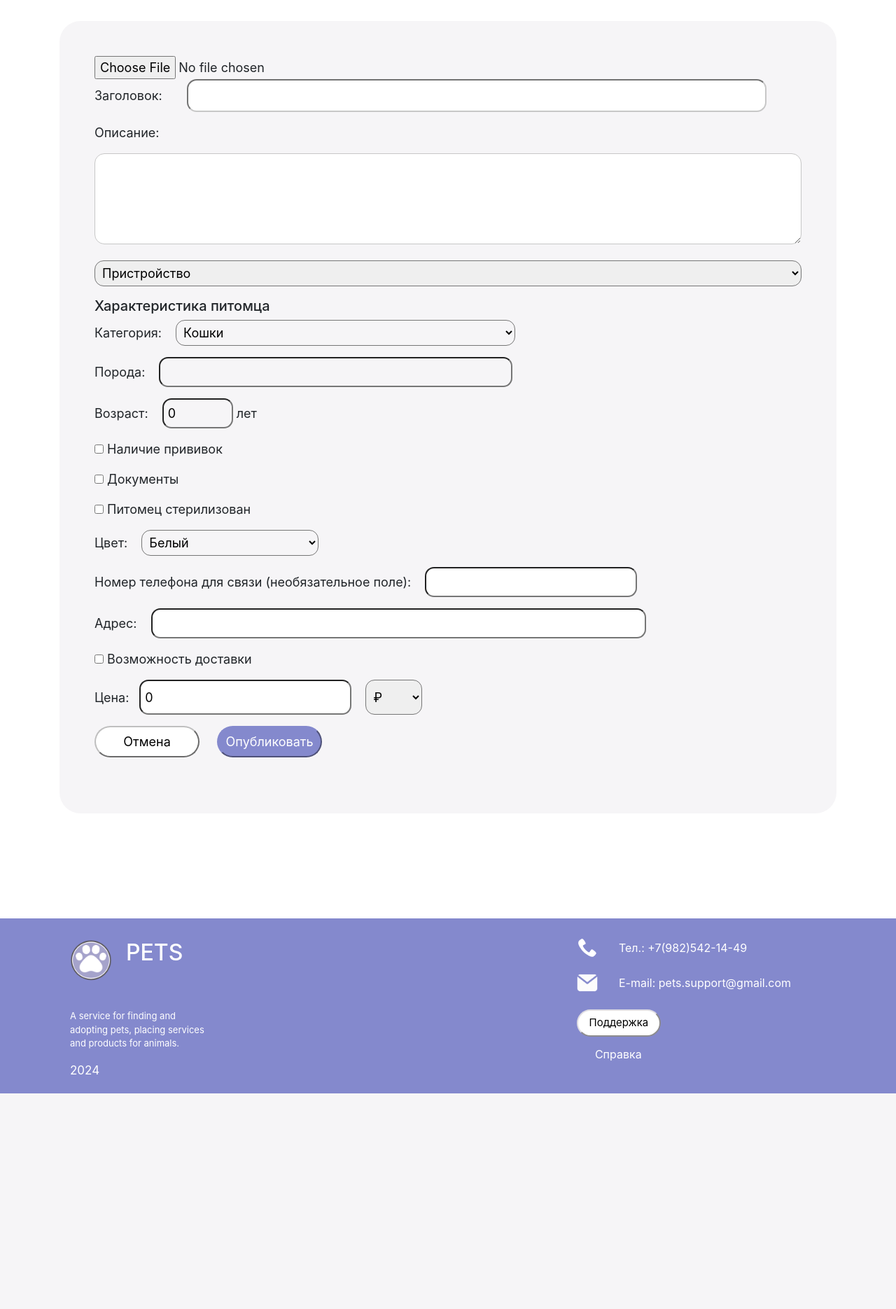
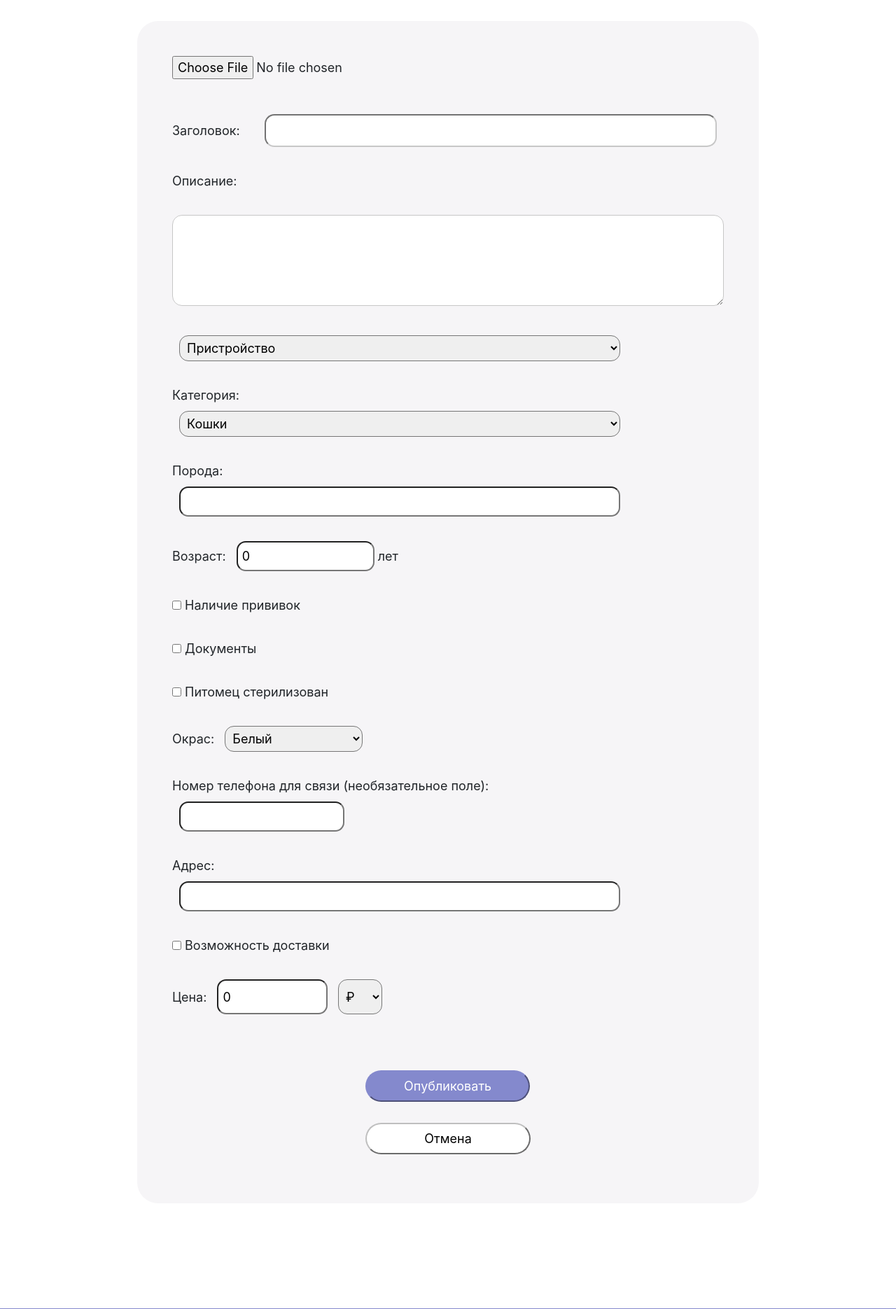
Before and after one commit to alisa9969/PETS, a Flask app: page /add_post in a window 1280 px wide. Shown: the part 70-1940 px from the top of the page at 70% size. Before the commit the page ends 1632 px from the top, so only its background shows below. Run offline with Flask 3, Linux system fonts and the light colour scheme; a user stored in the database is signed in; some libraries are stand-ins or nearby versions.

Commit message:
добавление объявления  и отправка данных в бд, соединение таблицы pet и post

```diff
--- a/category.json
+++ b/category.json
@@ -1 +1 @@
-{"cats": {"types": ["к", "wefwef", "d", "k", "d", "dd", "dd", "dd", "dd", "dsf"], "name": "Кошки"}, "dogs": {"types": ["sdd", "wd"], "name": "Собаки"}, "waterfowl": {"types": [], "name": "Аквариумные"}, "reptiles": {"types": [], "name": "Рептилии"}, "insects": {"types": [], "name": "Насекомые"}, "birds": {"types": [], "name": "Птицы"}, "rodents": {"types": [], "name": "Грызуны"}, "farm": {"types": [], "name": "Ферма"}, "exotic": {"types": [], "name": "Экзотические животные"}, "arachnids": {"types": [], "name": "Паукообразные"}, "shellfish": {"types": [], "name": "Моллюски"}}
+{"cats": {"types": ["f", "v", "f", "f", "s", "j", "r", "we", "в", "d", "s", "w", "g", "d", "f", "d", "s"], "name": "Кошки"}, "dogs": {"types": [], "name": "Собаки"}, "waterfowl": {"types": [], "name": "Аквариумные"}, "reptiles": {"types": [], "name": "Рептилии"}, "insects": {"types": [], "name": "Насекомые"}, "birds": {"types": [], "name": "Птицы"}, "rodents": {"types": [], "name": "Грызуны"}, "farm": {"types": [], "name": "Ферма"}, "exotic": {"types": [], "name": "Экзотические животные"}, "arachnids": {"types": [], "name": "Паукообразные"}, "shellfish": {"types": [], "name": "Моллюски"}}
--- a/data/__all_models.py
+++ b/data/__all_models.py
@@ -1,4 +1,3 @@
 from . import post
 from . import users
 from . import favorite
-from . import pet
--- a/forms/pets.py
+++ /dev/null
@@ -1,22 +0,0 @@
-from flask_wtf import FlaskForm
-from wtforms import IntegerField, SelectField, BooleanField, StringField
-from wtforms.validators import DataRequired
-
-
-class PetForm(FlaskForm):
-    breed = StringField('Порода', validators=[DataRequired()])
-    color = SelectField('Цвет',
-                        choices=[(0, "Белый"), (1, "Черный"), (2, "Серый"),
-                                 (3, "Рыжий"), (4, "Золотистый"), (5, "Зеленый"),
-                                 (6, "Синий"), (7, "Розовый"), (8, "Коричневый"), (9, "Фиолетовый"), (10, "Красный"),
-                                 (11, "Бежевый"), (12, "Разноцветный")], default=0)
-    age = IntegerField('Возраст', default=0)
-    documents = BooleanField('Документы')
-    vaccin = BooleanField('Прививки')
-    steril = BooleanField('Стерилизация')
-    category = SelectField('Категория',
-                           choices=[('cats', "Кошки"), ('dogs', "Собаки"), ('waterfowl', "Аквариумные"),
-                                    ('rodents', "Грызуны"), ('reptiles', "Рептилии"),
-                                    ('insects', "Насекомые"), ('arachnids', "Паукообразные"),
-                                    ('exotic', "Экзотические животные"),
-                                    ('shellfish', "Моллюски"), ('birds', "Птицы"), ('farm', "Ферма")], default=0)
--- a/forms/posts.py
+++ b/forms/posts.py
@@ -6,15 +6,32 @@ from wtforms.validators import DataRequired
 class PostForm(FlaskForm):
     price = IntegerField('Цена', default=0)
     phone = StringField('Номер телефона')
-    photo = FileField('photo')
+    photo = FileField('photo', default="")
     currency = SelectField('Валюта',
-                           choices=[(0, "₽"), (1, "$"), (2, "€"), (3, "₾"), (4, "₴"), (5, "₸"), (6, "Br"), (7, "₼"), ],
-                           default=0)
+                           choices=["₽", "$", "€", "₾", "₴", "₸", "Br", "₼"],
+                           default="₽")
     title = StringField('Заголовок', validators=[DataRequired()])
     content = TextAreaField("Описание", validators=[DataRequired()])
     address = StringField('Адрес', validators=[DataRequired()])
-    destination = SelectField('Назначение', validators=[DataRequired()], choices=[(0, 'Поиск хозяев'), (1, "Продажа"),
-                                                                                  (2, "Пристройство"),
-                                                                                  (3, "Поиск питомца")], default=2)
+    destination = SelectField('Назначение', validators=[DataRequired()], choices=['Поиск хозяев', "Продажа",
+                                                                                  "Пристройство",
+                                                                                  "Поиск питомца"],
+                              default="Пристройство")
     delivery = BooleanField('Доставка')
+    breed = StringField('Порода', validators=[DataRequired()])
+    color = SelectField('Цвет',
+                        choices=["Белый", "Черный", "Серый",
+                                 "Рыжий", "Золотистый", "Зеленый",
+                                 "Синий", "Розовый", "Коричневый", "Фиолетовый", "Красный",
+                                 "Бежевый", "Разноцветный"], default="Белый")
+    age = IntegerField('Возраст', default=0)
+    documents = BooleanField('Документы')
+    vaccin = BooleanField('Прививки')
+    steril = BooleanField('Стерилизация')
+    category = SelectField('Категория',
+                           choices=[('cats', "Кошки"), ('dogs', "Собаки"), ('waterfowl', "Аквариумные"),
+                                    ('rodents', "Грызуны"), ('reptiles', "Рептилии"),
+                                    ('insects', "Насекомые"), ('arachnids', "Паукообразные"),
+                                    ('exotic', "Экзотические животные"),
+                                    ('shellfish', "Моллюски"), ('birds', "Птицы"), ('farm', "Ферма")], default=0)
     submit = SubmitField('Опубликовать')
--- a/main.py
+++ b/main.py
@@ -2,15 +2,12 @@ from flask import Flask, render_template, redirect, request
 from data import db_session
 from data.users import User
 from forms.user import RegisterForm
-from data.pet import Pet
 from data.post import Post
 from forms.login import LoginForm
-from forms.pets import PetForm
 from forms.posts import PostForm
 from flask_login import LoginManager, login_user, current_user
 import json
-from geopy import Nominatim
-import requests
+import io
 
 app = Flask(__name__, static_folder="static")
 app.config['SECRET_KEY'] = 'pets.website_secret_key'
@@ -68,48 +65,43 @@ def organization(types):
 @app.route('/add_post', methods=['GET', 'POST'])
 def add_post():
     if current_user.is_authenticated:
-        form1 = PostForm()
-        form2 = PetForm()
-        if request.method == 'POST':
-                db_sess = db_session.create_session()
-                if form2.age.data < 0:
-                    return render_template('add_post.html', title='Создание объявления', form1=form1, form2=form2,
-                                           age_err="Введен неверный возраст")
+        form = PostForm()
+        if request.method == 'POST' or form.validate_on_submit():
+            if form.age.data < 0:
+                return render_template('add_post.html', title='Создание объявления', form=form,
+                                       age_err="Введен неверный возраст")
 
-                with open('category.json', 'r', encoding="utf8") as f:
-                    r = json.load(f)
-                    r[form2.category.data]["types"].append(form2.breed.data)
-                with open('category.json', 'w', encoding="utf8") as f:
-                    json.dump(r, f, ensure_ascii=False)
-                post = Post(
-                    price=form1.price.data,
-                    phone=form1.phone.data,
-                    photo=form1.photo.data,
-                    currency=form1.currency.data,
-                    title=form1.title.data,
-                    content=form1.content.data,
-                    address=form1.address.data,
-                    destination=form1.destination.data,
-                    delivery=form1.delivery.data,
-                    user_id=current_user.id
-                )
-                current_user.posts.append(post)
-                db_sess.merge(current_user)
-                db_sess.add(post)
-                pets = Pet(
-                    post_id=post.id,
-                    breed=form2.breed.data,
-                    color=form2.color.data,
-                    age=form2.age.data,
-                    documents=form2.documents.data,
-                    vaccin=form2.vaccin.data,
-                    steril=form2.steril.data,
-                    category=form2.category.data,
-                )
-                db_sess.add(pets)
-                db_sess.commit()
-                return redirect("/index")
-        return render_template('add_post.html', title='Создание объявления', form1=form1, form2=form2)
+            with open('category.json', 'r', encoding="utf8") as f:
+                r = json.load(f)
+                r[form.category.data]["types"].append(form.breed.data)
+            with open('category.json', 'w', encoding="utf8") as f:
+                json.dump(r, f, ensure_ascii=False)
+            post = Post(
+                price=form.price.data,
+                phone=form.phone.data,
+                photo=form.photo.data.read(),
+                currency=form.currency.data,
+                title=form.title.data,
+                content=form.content.data,
+                address=form.address.data,
+                destination=form.destination.data,
+                delivery=form.delivery.data,
+                user_id=current_user.id,
+                breed=form.breed.data,
+                color=form.color.data,
+                age=form.age.data,
+                documents=form.documents.data,
+                vaccin=form.vaccin.data,
+                steril=form.steril.data,
+                category=form.category.data,
+            )
+
+            db_sess = db_session.create_session()
+            current_user.posts.append(post)
+            db_sess.merge(current_user)
+            db_sess.commit()
+            return redirect("/index")
+        return render_template('add_post.html', title='Создание объявления', form=form)
 
 
 @app.route('/choice_city')
--- a/static/css/style.css
+++ b/static/css/style.css
@@ -140,6 +140,19 @@ nav div{
     display: flex;
     align-items: center;
     margin-bottom: 10px;
+}
+.post_d{
+    border-radius: 30px;
+    background-color: #f6f5f7;
+    display: block;
+    padding: 50px;
+    padding-bottom: 70px;
+    margin-top: 30px;
+    font-size: 18px;
+    text-align: start;
+    justify-content: start;
+    width:  80%;
+    margin-left: 10%
 }
 .text{
     width: 200px;
@@ -453,7 +466,7 @@ nav div{
     border-color:  #BFBFBF;
     padding: 7px;
     margin-right: 20px;
-    width: 150px;
+    width: 30%;
 }
 .cancel:hover{
     background: #E6E5E5;
@@ -466,7 +479,7 @@ nav div{
     text-align: center;
     padding: 7px;
     margin-right: 20px;
-    width: 150px;
+    width: 46%;
     border-color: #8489CD;
     background: #8489CD;
     color: #fff;
@@ -552,10 +565,14 @@ nav div{
     margin-left: 30px;
     border-color: #C7C7C7;
 }
+.post_f p{
+    margin-bottom: 9px;
+    margin-top: 35px;
+}
 .category_select{
-    width: 50%;
-    margin-left: 15px;
+    width: 80%;
     padding: 6px;
+    margin-left: 10px;
     border-radius: 13px;
 
 }
--- a/templates/add_post.html
+++ b/templates/add_post.html
@@ -1,17 +1,17 @@
 {% extends "base.html" %}
 
 {% block content %}
-<div class="content2" style="font-size: 18px; text-align: start; justify-content: start;">
-    <form action="" method="post">
-        {{ form1.photo }}
-        {% for error in form1.photo.errors %}
+<div class="post_d">
+    <form class='post_f' action="" method="post" enctype="multipart/form-data">
+        {{ form.photo }}
+        {% for error in form.photo.errors %}
         <p style="color: #8C2121">
             {{ error }}
         </p>
         {% endfor %}
-        <p>
-            Заголовок: {{ form1.title ( class="title_form") }}
-            {% for error in form1.title.errors %}
+        <p style="margin-top: 50px;">
+            Заголовок: {{ form.title ( class="title_form") }}
+            {% for error in form.title.errors %}
         <p style="color: #8C2121">
             {{ error }}
         </p>
@@ -19,56 +19,60 @@
         </p>
         <p>Описание:</p>
         <p>
-            {{ form1.content (class="about_pet")}}
+            {{ form.content (class="about_pet")}}
         </p>
-        {% for error in form1.title.errors %}
+        {% for error in form.title.errors %}
         <p style="color: #8C2121">
             {{ error }}
         </p>
         {% endfor %}
-        <p>{{form1.destination ( class='category_select', style='width: 100%; margin-left: 0px;')}}</p>
-        {% for error in form1.destination.errors %}
+        <p>{{form.destination ( class='category_select')}}</p>
+        {% for error in form.destination.errors %}
         <p style="color: #8C2121">
             {{ error }}
         </p>
         {% endfor %}
-        <h5>Характеристика питомца</h5>
         <p>
-            Категория: {{ form2.category ( class='category_select', style='width: 48%; background: #f6f5f7') }}
+            Категория:
         </p>
+        {{ form.category ( class='category_select') }}
         <p>
-            Порода: {{ form2.breed ( class='category_select',style='background: #f6f5f7')}}
+            Порода:
         </p>
-        {% for error in form2.breed.errors %}
+        {{ form.breed ( class='category_select')}}
+        {% for error in form.breed.errors %}
         <p style="color: #8C2121">
             {{ error }}
         </p>
         {% endfor %}
-        <p>Возраст: {{form2.age ( class='category_select', style='width: 10%;background: #f6f5f7')}} лет</p>
+        <p>Возраст: {{form.age ( class='category_select', style='width: 25%;')}} лет</p>
         {{ age_err }}
-        <p> {{form2.vaccin}} Наличие прививок</p>
-        <p> {{form2.documents}} Документы</p>
-        <p> {{form2.steril}} Питомец стерилизован</p>
-        <p>Цвет: {{form2.color ( class='category_select', style='width: 25%;background: #f6f5f7')}}</p>
+        <p> {{form.vaccin}} Наличие прививок</p>
+        <p> {{form.documents}} Документы</p>
+        <p> {{form.steril}} Питомец стерилизован</p>
+        <p>Окрас: {{form.color ( class='category_select', style='width: 25%;')}}</p>
 
-        <p>Номер телефона для связи (необязательное поле): {{form1.phone( class='category_select', style='width:
-            30%;')}}</p>
-
-        <p>Адрес: {{form1.address ( class='category_select', style='width: 70%;')}}</p>
-        {% for error in form1.address.errors %}
+        <p>Номер телефона для связи (необязательное поле): </p>
+        {{form.phone( class='category_select', style='width: 30%;')}}
+        <p>Адрес: </p>
+        {{form.address ( class='category_select')}}
+        {% for error in form.address.errors %}
         <p style="color: #8C2121">
             {{ error }}
         </p>
         {% endfor %}
 
-        <p>{{form1.delivery}} Возможность доставки </p>
+        <p>{{form.delivery}} Возможность доставки </p>
 
-        <p> Цена:{{form1.price ( class='category_select', style='width: 30%; height: 50px;')}} {{form1.currency
+        <p> Цена: {{form.price ( class='category_select', style='width: 20%; height: 50px;')}} {{form.currency
             (class='category_select', style='width: 8%; height: 50px;')}}</p>
-        <a href="/">
-            <button class="cancel"> Отмена</button>
-        </a>
-        {{ form1.submit (class='submit_b')}}
+        <p style="margin-left: 35%; margin-top: 80px; margin-bottom: 30px;">
+            {{ form.submit (class='submit_b')}}
+        </p>
     </form>
+
+    <a href="/" methods="">
+        <button class="cancel" style="margin-left: 35%"> Отмена</button>
+    </a>
 </div>
 {% endblock %}
```
Also changed, not shown: data/pet.py (deleted, +0 -21 lines), data/post.py (+7 -0 lines), db/pets.db (deleted).
